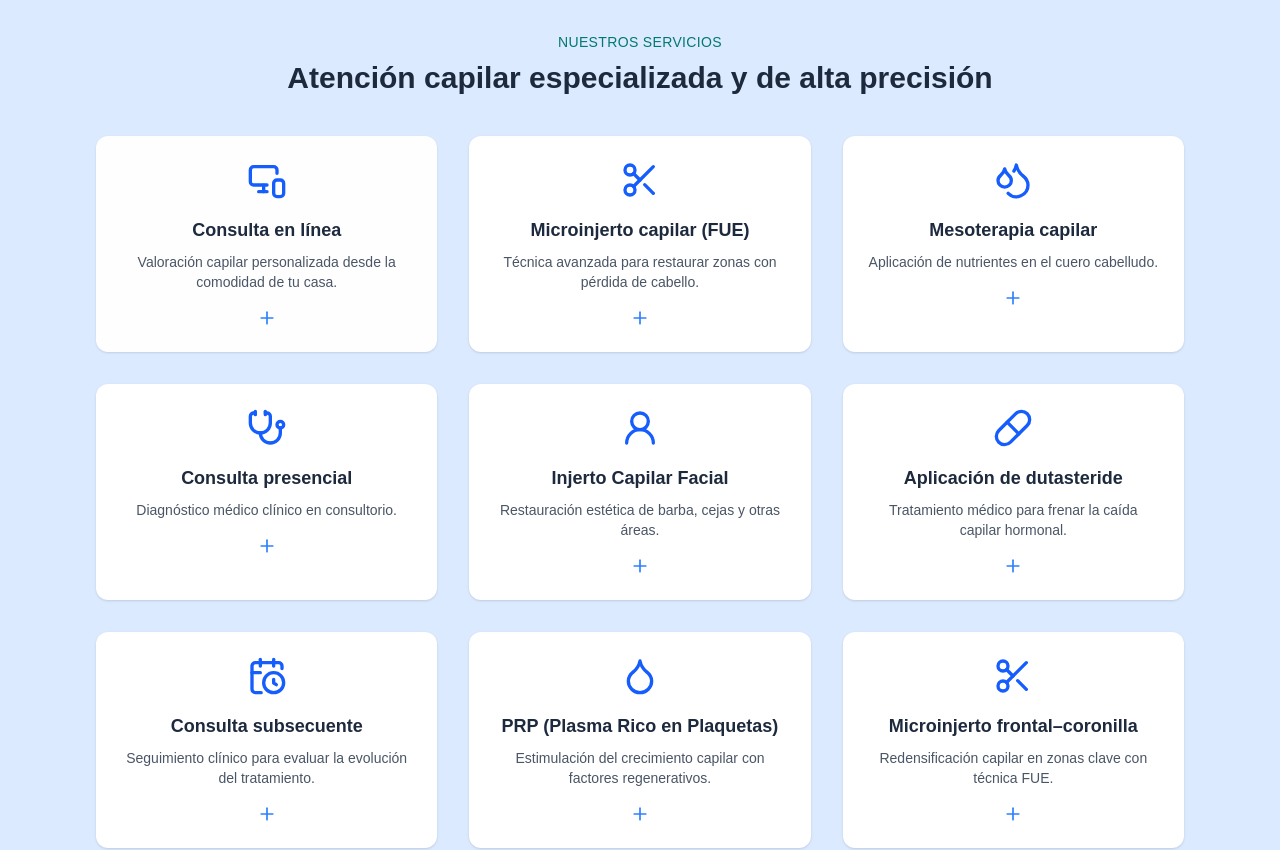
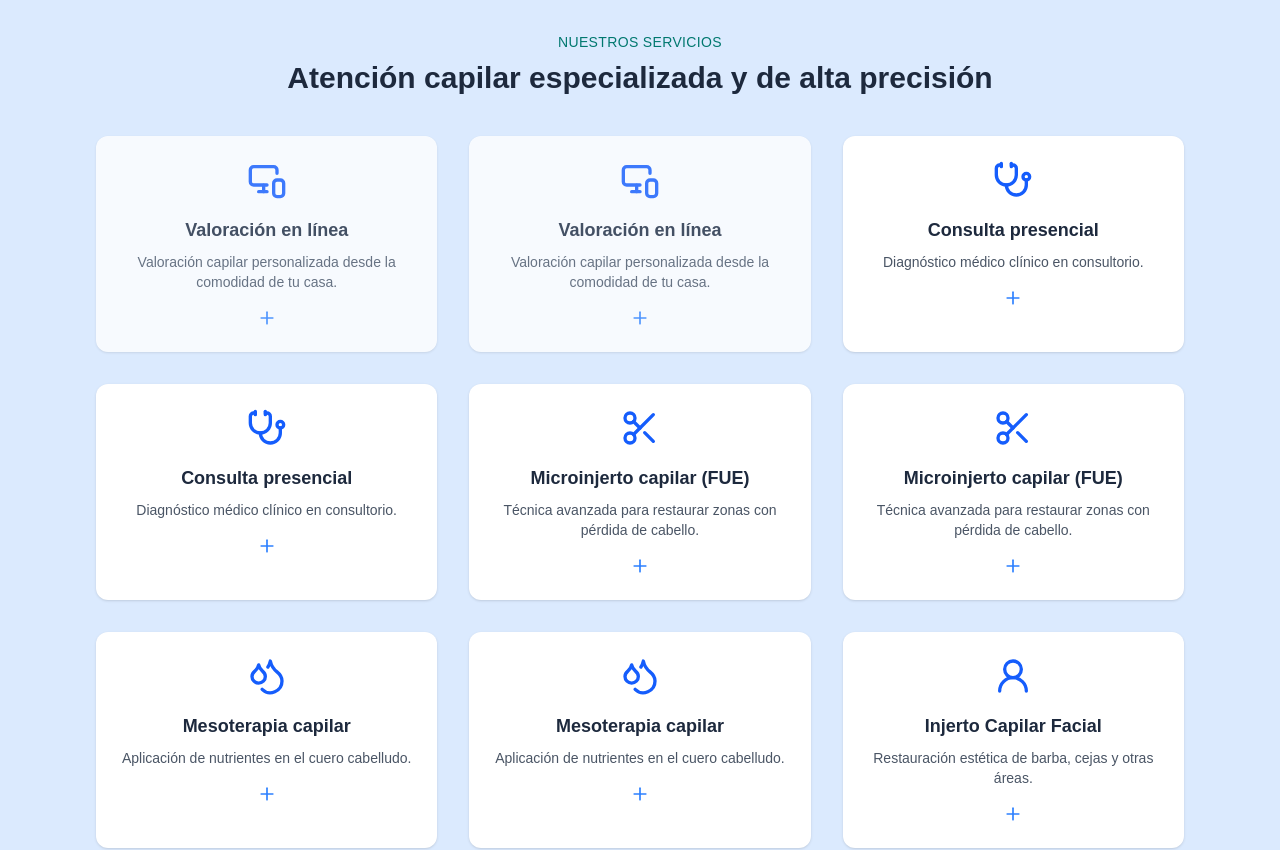
Before and after one commit to Abetar/capillarte-web-page, a Next.js app: page /servicios in a window 1280 px wide. Shown: the part 960-1810 px from the top of the page. Built offline with nearby package versions, Linux system fonts and the light colour scheme.

Commit message:
Adding more recent changes from the customer

```diff
--- a/src/app/components/SeccionServiciosCompleta.tsx
+++ b/src/app/components/SeccionServiciosCompleta.tsx
@@ -18,37 +18,37 @@ import {
 
 const servicios = [
     {
-        titulo: 'Consulta en línea',
+        titulo: 'Valoración en línea',
         descripcion: 'Valoración capilar personalizada desde la comodidad de tu casa.',
-        detalles: 'Se realiza una evaluación médica capilar utilizando videollamada...',
+        detalles: 'Se realiza una evaluación médica capilar utilizando videollamada.',
         imagenes: [],
         icon: <MonitorSmartphone className="w-10 h-10 text-blue-600 mb-4" />
     },
     {
+        titulo: 'Consulta presencial',
+        descripcion: 'Diagnóstico médico clínico en consultorio.',
+        detalles: 'Evaluación profesional con tricoscopía.',
+        imagenes: [],
+        icon: <Stethoscope className="w-10 h-10 text-blue-600 mb-4" />
+    },
+    {
         titulo: 'Microinjerto capilar (FUE)',
         descripcion: 'Técnica avanzada para restaurar zonas con pérdida de cabello.',
-        detalles: 'Se extraen folículos uno por uno...',
+        detalles: 'Se extraen folículos uno por uno.',
         imagenes: ['/fue_zafiro.jpg', '/Capillarte_2.jpg'],
         icon: <Scissors className="w-10 h-10 text-blue-600 mb-4" />
     },
     {
         titulo: 'Mesoterapia capilar',
         descripcion: 'Aplicación de nutrientes en el cuero cabelludo.',
-        detalles: 'Se aplican complejos vitamínicos con microinyecciones...',
+        detalles: 'Se aplican complejos vitamínicos con microinyecciones.',
         imagenes: ['/implantacion_nutrientes.jpg'],
         icon: <Droplets className="w-10 h-10 text-blue-600 mb-4" />
     },
     {
-        titulo: 'Consulta presencial',
-        descripcion: 'Diagnóstico médico clínico en consultorio.',
-        detalles: 'Evaluación profesional con tricoscopía...',
-        imagenes: [],
-        icon: <Stethoscope className="w-10 h-10 text-blue-600 mb-4" />
-    },
-    {
         titulo: 'Injerto Capilar Facial',
         descripcion: 'Restauración estética de barba, cejas y otras áreas.',
-        detalles: 'Procedimiento quirúrgico mínimamente invasivo...',
+        detalles: 'Procedimiento quirúrgico mínimamente invasivo.',
         imagenes: ['injerto_barba.jpg', 'injerto_cejas.jpg'],
         icon: <UserRound className="w-10 h-10 text-blue-600 mb-4" />
     },
@@ -118,6 +118,7 @@ export default function SeccionServicios() {
 
             <div className="grid grid-cols-1 sm:grid-cols-2 lg:grid-cols-3 gap-8 max-w-6xl mx-auto">
                 {servicios.map((servicio, index) => (
+                    <>
                         <motion.div
                             key={index}
                             className={`bg-white rounded-xl p-6 flex flex-col items-center shadow hover:shadow-md transition text-center cursor-pointer ${index === 0 ? 'animate-pulse' : ''
@@ -132,6 +133,24 @@ export default function SeccionServicios() {
                             <p className="text-sm text-gray-600 mb-4">{servicio.descripcion}</p>
                             <Plus className="w-5 h-5 text-blue-500" />
                         </motion.div>
+
+                        <motion.div
+                            key={index}
+                            className={`bg-white rounded-xl p-6 flex flex-col items-center shadow hover:shadow-md transition text-center cursor-pointer ${index === 0 ? 'animate-pulse' : ''
+                                }`}
+                            onClick={() => setServicioActivo(servicio)}
+                            initial={{ opacity: 0, y: 20 }}
+                            animate={isInView ? { opacity: 1, y: 0 } : { opacity: 0, y: 20 }}
+                            transition={{ delay: index * 0.1, duration: 0.5 }}
+                        >
+                            {servicio.icon}
+                            <h4 className="text-lg font-semibold text-slate-800 mb-2">{servicio.titulo}</h4>
+                            <p className="text-sm text-gray-600 mb-4">{servicio.descripcion}</p>
+                            <Plus className="w-5 h-5 text-blue-500" />
+                        </motion.div>
+                    </>
+
+
                 ))}
             </div>
 
```
Lines whose indentation alone changed are shown as unchanged.
